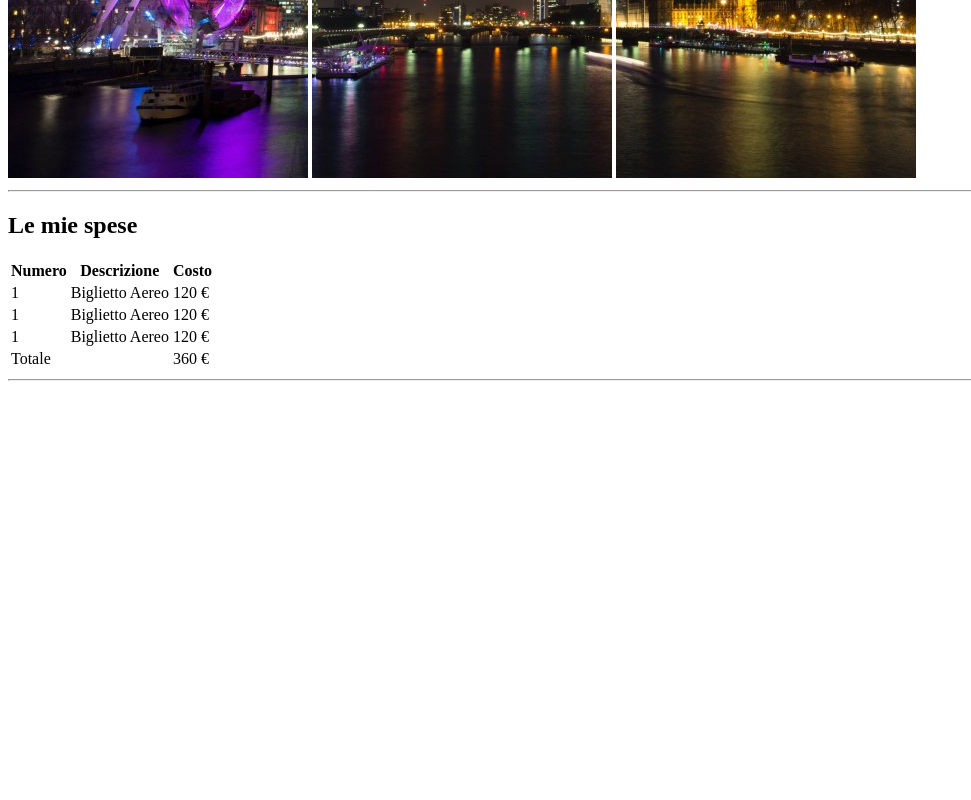
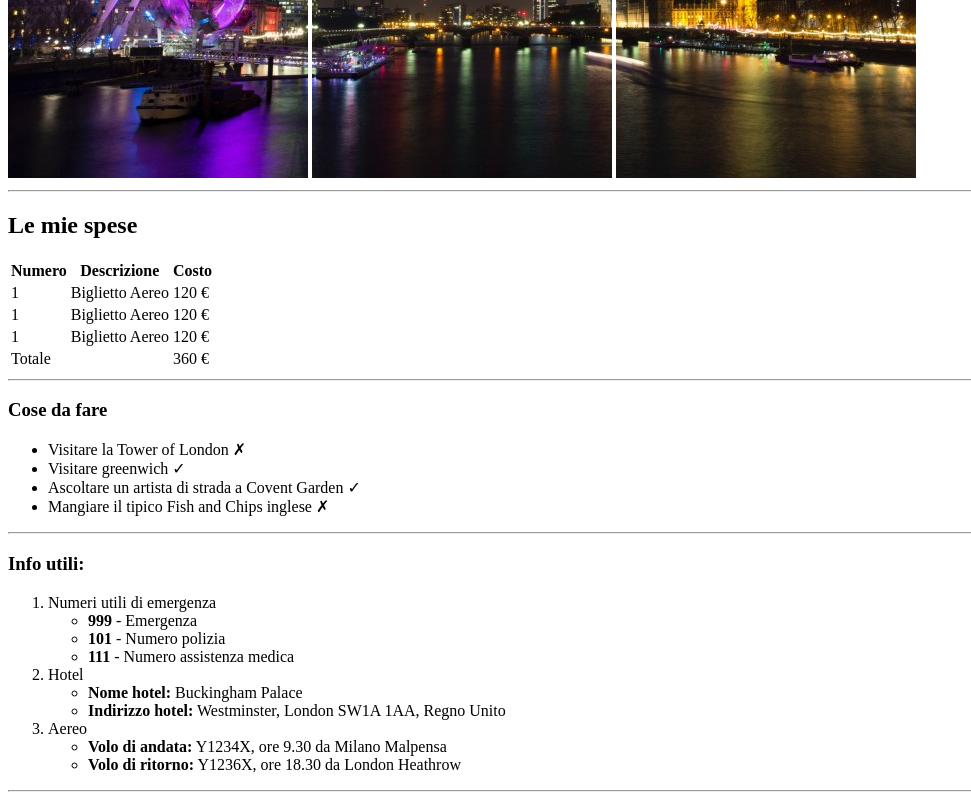
Before and after one commit to Marianna-Dalterio/html-london-trip, a plain HTML site: page index.html in a window 1280 px wide. Shown: the part 502-1302 px from the top of the page, without its empty margins (0-971 px from the left). Before the commit the page ends 891 px from the top, so only its background shows below. Drawn offline with Linux system fonts and the light colour scheme.

Commit message:
add main
added cose da fare and info utili

```diff
--- a/index.html
+++ b/index.html
@@ -16,7 +16,7 @@
         <img src="./Img/img/pexels-bill-emrich-230794-2.jpg">
         <hr>
     </header>
-    <!--Struttura main: le mie spese, cose da fare, info utili-->
+    <!--Struttura main: le mie spese-->
     <main>
         <h2>Le mie spese</h2>
         <div>
@@ -58,16 +58,39 @@
             </table>
             <hr>
         </div>
+        <!--Cose da fare-->
+        <h3>Cose da fare</h3>
+        <ul>
+            <li>Visitare la Tower of London &#10007</li>
+            <li>Visitare greenwich &#10003</li>
+            <li>Ascoltare un artista di strada a Covent Garden &#10003</li>
+            <li>Mangiare il tipico Fish and Chips inglese &#10007 </li>
+        </ul>
+        <hr>
+        <!--Info utili-->
+        <h3>Info utili:</h3>
+        <ol>
+            <li>Numeri utili di emergenza</li>
+            <ul>
+                <li><strong>999</strong> - Emergenza</li>
+                <li><strong>101</strong> - Numero polizia</li>
+                <li><strong>111</strong> - Numero assistenza medica</li>
+            </ul>
+            <li>Hotel</li>
+            <ul>
+                <li><strong>Nome hotel:</strong> Buckingham Palace</li>
+                <li><strong>Indirizzo hotel:</strong> Westminster, London SW1A 1AA, Regno Unito</li>
+            </ul>
+            <li>Aereo</li>
+            <ul>
+                <li><strong>Volo di andata:</strong> Y1234X, ore 9.30 da Milano Malpensa</li>
+                <li><strong>Volo di ritorno:</strong> Y1236X, ore 18.30 da London Heathrow</li>
+            </ul>
+        </ol>
+        <hr>
+    </main>
 
 
-
-
-
-
-
-
-
-    </main>
 
 
 
```
